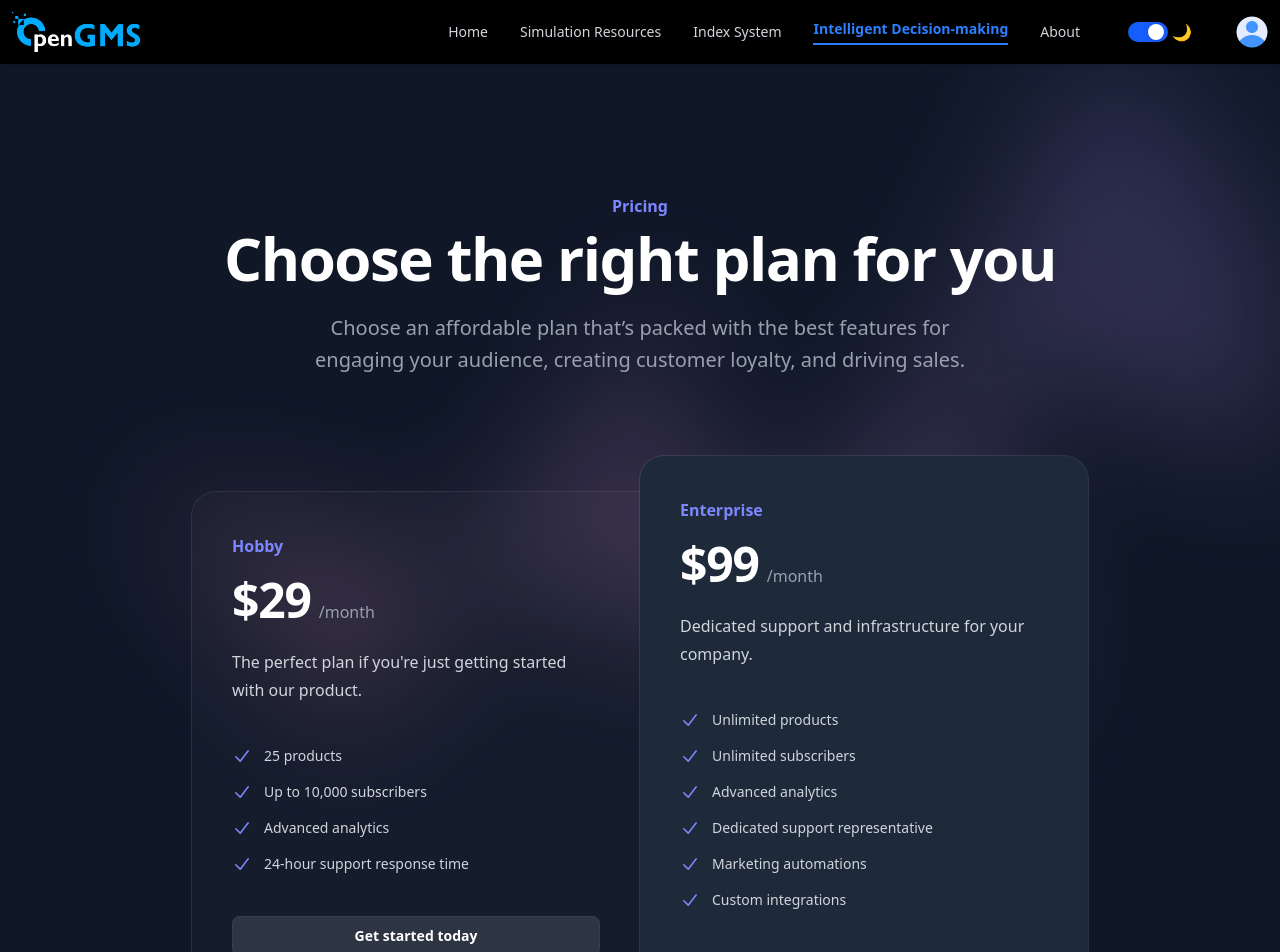
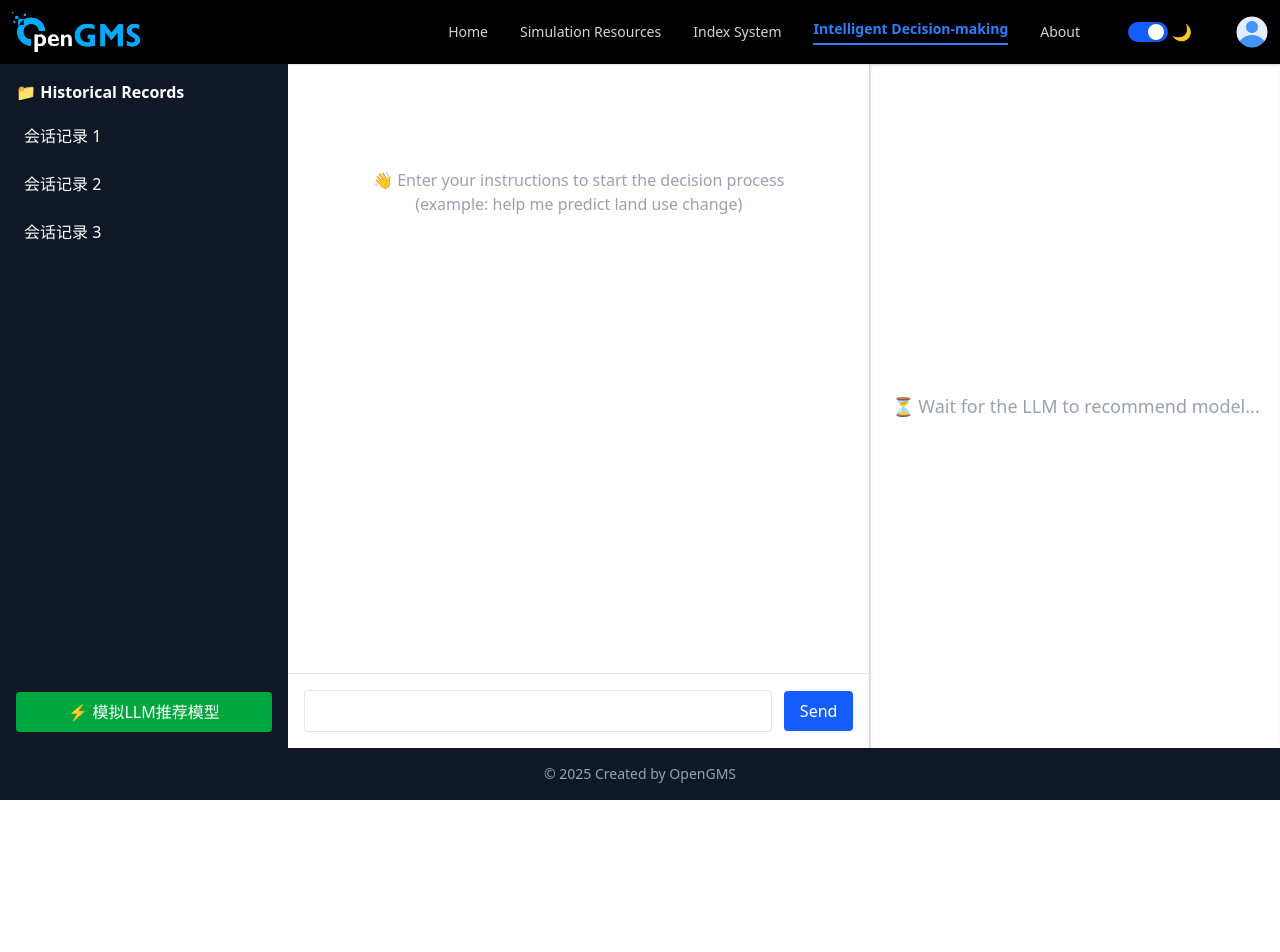
Before and after one commit to wanwan0421/HuangheDemo, a React (Vite) app: page /decision in a window 1280 px wide. Shown: the top 952 px of the page. After the commit the page ends 800 px from the top, so only its background shows below. Built offline with nearby package versions, Linux system fonts and the light colour scheme.

Commit message:
edit decision page

```diff
--- a/src/components/Layout.tsx
+++ b/src/components/Layout.tsx
@@ -168,7 +168,7 @@ export default function Layout() {
       </header>
 
       {/* Content area */}
-      <main className="flex-1">
+      <main className="flex-1 h-screen flex flex-col">
         {/* Breadcrumb (simplified with Tailwind) */}
         {getBreadcrumbItems(currentPath).map((item, index) => (
           <li key={index} className="flex items-center">
--- a/src/pages/Decision.tsx
+++ b/src/pages/Decision.tsx
@@ -1,125 +1,153 @@
-import { CheckIcon } from '@heroicons/react/20/solid'
+import React, { useState } from "react";
+import { useOutletContext } from 'react-router-dom';
 
-const tiers = [
-  {
-    name: 'Hobby',
-    id: 'tier-hobby',
-    href: '#',
-    priceMonthly: '$29',
-    description: "The perfect plan if you're just getting started with our product.",
-    features: ['25 products', 'Up to 10,000 subscribers', 'Advanced analytics', '24-hour support response time'],
-    featured: false,
-  },
-  {
-    name: 'Enterprise',
-    id: 'tier-enterprise',
-    href: '#',
-    priceMonthly: '$99',
-    description: 'Dedicated support and infrastructure for your company.',
-    features: [
-      'Unlimited products',
-      'Unlimited subscribers',
-      'Advanced analytics',
-      'Dedicated support representative',
-      'Marketing automations',
-      'Custom integrations',
-    ],
-    featured: true,
-  },
-]
+export default function IntelligentDecision() {
+  const [messages, setMessages] = useState<string[]>([]);
+  const [input, setInput] = useState("");
 
-function classNames(...classes: (string | boolean | undefined | null)[]) {
-  return classes.filter(Boolean).join(' ')
+  // Pop up input slot after model recommendation
+  const [recommendedModel, setReconmmendedModel] = useState<string | null>(null);
+  const [requiredInputs, setRequiredInputs] = useState<string[]>([]);
+
+  // Store user uploaded files
+  const [uploadedData, setUploadedData] = useState<Record<string, File | null>>({});
+
+  // Show running state
+  const [runStatus, setRunStatus] = useState<String[]>([]);
+  const [isRunning, setIsRunning] = useState(false);
+
+  // Simulate LLM to recommend model
+  const simulateLLMRecommend = () => {
+    setReconmmendedModel("城市扩张预测模拟模型");
+    setRequiredInputs(["土地利用栅格.tif", "人口密度数据.csv", "交通路网.shp"]);
   }
 
-export default function Example() {
+  // User clik running button
+  const handleRun = () => {
+    setIsRunning(true);
+    setRunStatus(["检查数据格式...", "数据预处理中...", "模型运行...", "输出结果生成中..."]);
+
+    setTimeout(() => {
+      setRunStatus(prev => [...prev, "模型运行完成！"]);
+    }, 3500);
+  }
+
   return (
-    <div className="relative isolate bg-gray-900 px-6 py-24 sm:py-32 lg:px-8">
-      <div aria-hidden="true" className="absolute inset-x-0 -top-3 -z-10 transform-gpu overflow-hidden px-36 blur-3xl">
-        <div
-          style={{
-            clipPath:
-              'polygon(74.1% 44.1%, 100% 61.6%, 97.5% 26.9%, 85.5% 0.1%, 80.7% 2%, 72.5% 32.5%, 60.2% 62.4%, 52.4% 68.1%, 47.5% 58.3%, 45.2% 34.5%, 27.5% 76.7%, 0.1% 64.9%, 17.9% 100%, 27.6% 76.8%, 76.1% 97.7%, 74.1% 44.1%)',
-          }}
-          className="mx-auto aspect-1155/678 w-288.75 bg-linear-to-tr from-[#ff80b5] to-[#9089fc] opacity-20"
-        />
+    <div className="flex flex-1 overflow-hidden">
+
+      {/* ------------------------------- Left Sidebar ------------------------------- */}
+      <aside className="w-72 bg-gray-900 text-white flex flex-col p-4">
+
+        {/* <h3 className="font-semibold mb-2">🧩 Simulation Resources</h3>
+        <div className="space-y-2 flex-1 overflow-auto">
+          <button className="w-full p-2 rounded bg-gray-800 hover:bg-gray-700">导入数据</button>
+          <button className="w-full p-2 rounded bg-gray-800 hover:bg-gray-700">模型库</button>
         </div>
-      <div className="mx-auto max-w-4xl text-center">
-        <h2 className="text-base/7 font-semibold text-indigo-400">Pricing</h2>
-        <p className="mt-2 text-5xl font-semibold tracking-tight text-balance text-white sm:text-6xl">
-          Choose the right plan for you
+
+        <hr className="my-3 opacity-40"/> */}
+
+        <h3 className="font-semibold mb-3">📁 Historical Records</h3>
+        <div className="flex-1 overflow-y-auto space-y-2 pr-1">
+          {[1,2,3].map(i => (
+            <button key={i} className="w-full text-left p-2 rounded hover:bg-gray-700">
+              会话记录 {i}
+            </button>
+          ))}
+        </div>
+
+        <button
+          onClick={simulateLLMRecommend}
+          className="mt-6 bg-green-600 p-2 rounded hover:bg-green-700">
+          ⚡ 模拟LLM推荐模型
+        </button>
+      </aside>
+
+
+      {/* ------------------------------- Middle Chat Panel ------------------------------- */}
+      <main className="flex-1 flex flex-col border-r border-gray-300">
+
+        <div className="flex-1 p-6 overflow-y-auto space-y-4 bg-white">
+          {messages.length === 0 && (
+            <p className="text-gray-400 text-center mt-20">
+              👋 Enter your instructions to start the decision process
+              <br/>(example: help me predict land use change)
             </p>
-      </div>
-      <p className="mx-auto mt-6 max-w-2xl text-center text-lg font-medium text-pretty text-gray-400 sm:text-xl/8">
-        Choose an affordable plan that’s packed with the best features for engaging your audience, creating customer
-        loyalty, and driving sales.
-      </p>
-      <div className="mx-auto mt-16 grid max-w-lg grid-cols-1 items-center gap-y-6 sm:mt-20 sm:gap-y-0 lg:max-w-4xl lg:grid-cols-2">
-        {tiers.map((tier, tierIdx) => (
-          <div
-            key={tier.id}
-            className={classNames(
-              tier.featured ? 'relative bg-gray-800' : 'bg-white/2.5 sm:mx-8 lg:mx-0',
-              tier.featured
-                ? ''
-                : tierIdx === 0
-                  ? 'rounded-t-3xl sm:rounded-b-none lg:rounded-tr-none lg:rounded-bl-3xl'
-                  : 'sm:rounded-t-none lg:rounded-tr-3xl lg:rounded-bl-none',
-              'rounded-3xl p-8 ring-1 ring-white/10 sm:p-10',
           )}
-          >
-            <h3
-              id={tier.id}
-              className={classNames(tier.featured ? 'text-indigo-400' : 'text-indigo-400', 'text-base/7 font-semibold')}
-            >
-              {tier.name}
-            </h3>
-            <p className="mt-4 flex items-baseline gap-x-2">
-              <span
-                className={classNames(
-                  tier.featured ? 'text-white' : 'text-white',
-                  'text-5xl font-semibold tracking-tight',
-                )}
-              >
-                {tier.priceMonthly}
-              </span>
-              <span className={classNames(tier.featured ? 'text-gray-400' : 'text-gray-400', 'text-base')}>/month</span>
-            </p>
-            <p className={classNames(tier.featured ? 'text-gray-300' : 'text-gray-300', 'mt-6 text-base/7')}>
-              {tier.description}
-            </p>
-            <ul
-              role="list"
-              className={classNames(
-                tier.featured ? 'text-gray-300' : 'text-gray-300',
-                'mt-8 space-y-3 text-sm/6 sm:mt-10',
-              )}
-            >
-              {tier.features.map((feature) => (
-                <li key={feature} className="flex gap-x-3">
-                  <CheckIcon
-                    aria-hidden="true"
-                    className={classNames(tier.featured ? 'text-indigo-400' : 'text-indigo-400', 'h-6 w-5 flex-none')}
-                  />
-                  {feature}
-                </li>
-              ))}
-            </ul>
-            <a
-              href={tier.href}
-              aria-describedby={tier.id}
-              className={classNames(
-                tier.featured
-                  ? 'bg-indigo-500 text-white hover:bg-indigo-400 focus-visible:outline-indigo-500'
-                  : 'bg-white/10 text-white inset-ring inset-ring-white/5 hover:bg-white/20 focus-visible:outline-white/75',
-                'mt-8 block rounded-md px-3.5 py-2.5 text-center text-sm font-semibold focus-visible:outline-2 focus-visible:outline-offset-2 sm:mt-10',
-              )}
-            >
-              Get started today
-            </a>
+          {messages.map((msg, i) => (
+            <div key={i} className="p-3 max-w-xl rounded-lg bg-blue-50">
+              {msg}
             </div>
           ))}
         </div>
+
+        <div className="p-4 border-t bg-white flex items-center gap-3">
+          <input
+            value={input}
+            onChange={(e)=>setInput(e.target.value)}
+            className="flex-1 p-2 border rounded focus:ring-2 ring-blue-400 text-black"
+          />
+
+          <button
+            onClick={()=>{
+              if(input.trim()){
+                setMessages([...messages,input]);
+                setInput("");
+              }
+            }}
+            className="px-4 py-2 bg-blue-600 text-white rounded hover:bg-blue-600"
+          >
+            Send
+          </button>
         </div>
-  )
+      </main>
+
+      {/* ------------------------------- Right InputSlots + Result Panel ------------------------------- */}
+      <section className="w-[32%] bg-white flex flex-col shadow-inner border-l p-4">
+        {/* Now, LLM don't recommend any model —— recommendedModel: false; isRunning: false */}
+        {!recommendedModel && !isRunning && (
+          <div className="flex-1 flex flex-col justify-center items-center text-gray-400">
+            <p className="text-lg font-medium">⏳ Wait for the LLM to recommend model... </p>
+          </div>
+        )}
+
+        {/* Now, LLM has recommend the most suitable model, and user needs to upload data */}
+        {recommendedModel && !isRunning && (
+          <div>
+            <div>
+              <h3 className="text-black font-bold mb-2">Model has been recommend: {recommendedModel}</h3>
+              <p className="text-sm text-black mb-3">Please upload the data required by the model</p>
+
+              {requiredInputs.map(key => (
+                <div key={key} className="flex items-center gap-2 mb-3 text-black">
+                  <span className="w-40 font-medium text-black">{key}</span>
+                  <input type="file"
+                         onChange={e=>setUploadedData(pre=>({...pre, [key]: e.target.files?.[0] ?? null }))}
+                         className="border rounded p-1 flex-1"
+                  >
+                  </input>
+                  {uploadedData[key] && <span className="text-green-600">✔</span>}
+                </div>
+              ))}
+
+              <button disabled={Object.keys(uploadedData).length < requiredInputs.length}
+                onClick={handleRun}
+                className="w-full mt-4 p-2 bg-green-600 text-white rounded disabled:bg-gray-400">
+                  Running
+              </button>
+            </div>
+          </div>
+        )}
+
+        {/* Now, LLM has recommend the most suitable model, and user has uploaded data */}
+        {recommendedModel && isRunning && (
+          <div className="space-y-3">
+            <h3 className="text-black font-bold mb-2">Model execute process</h3>
+            {runStatus.map((s,i) => (
+              <div key={i} className="p-2 border rounded bg-gray-50 text-black">{s}</div>
+            ))}
+          </div>
+        )}
+      </section>
+    </div>
+  );
 }
--- a/src/pages/Home.tsx
+++ b/src/pages/Home.tsx
@@ -48,7 +48,7 @@ const TailwindCarousel: React.FC<TailwindCarouselProps> = ({ images }) => {
     };
 
     return (
-        <div className="relative w-full overflow-hidden">
+        <div className="relative w-full flex flex-1 overflow-hidden">
 
             <div className="absolute top-2/5 left-1/2 -translate-x-1/2 -translate-y-1/2 px-6 max-w-8xl w-full mx-auto text-center z-20">
                 <h1 className={'mt-4 font-sans font-extrabold tracking-tight text-center text-[45px] text-white text-shadow-lg'}>
```
Also changed, not shown: src/pages/Resources.tsx (+5 -5 lines). Lines whose indentation alone changed are shown as unchanged.
